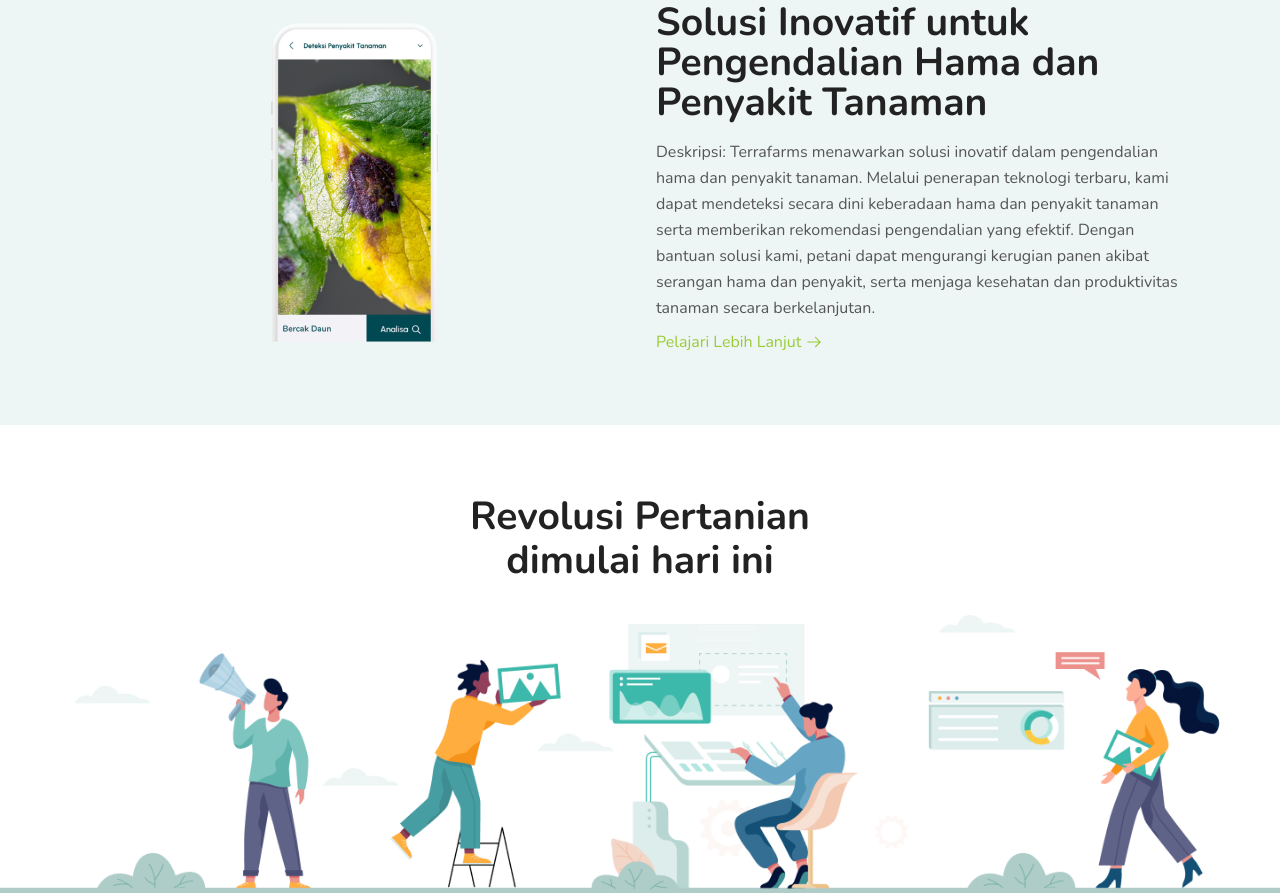
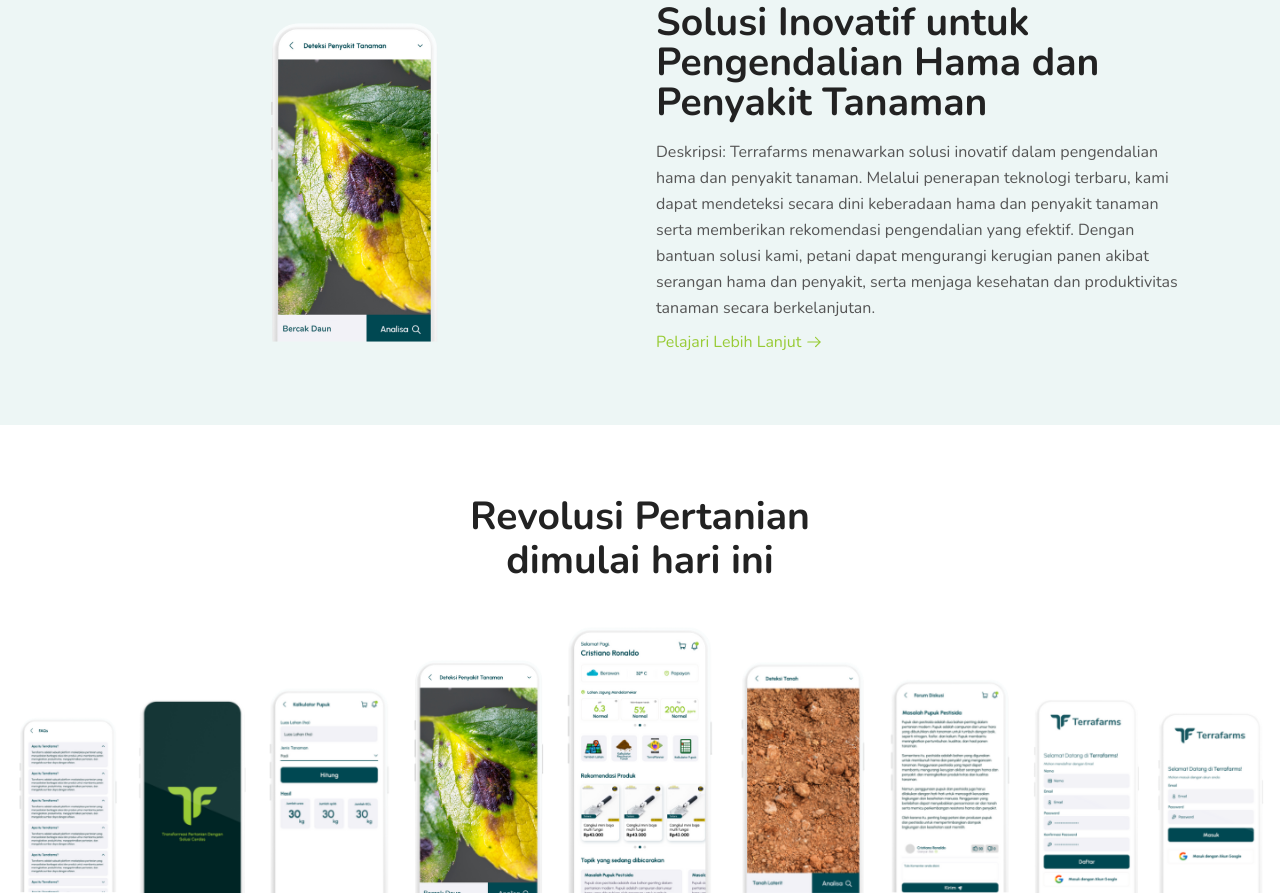
Before and after one commit to algonacci/Terrafarms-Website, an Astro site: page / in a window 1280 px wide. Shown: the part 3802-4697 px from the top of the page. Built offline with nearby package versions, Linux system fonts and the light colour scheme; Astro itself is replaced by a stand-in of ours; some packages are replaced by stand-ins of ours; what tailwind-bootstrap-grid would draw is missing.

Commit message:
add more images

```diff
--- a/src/content/homepage/index.md
+++ b/src/content/homepage/index.md
@@ -75,7 +75,7 @@
 # workflow
 workflow:
   title: "Revolusi Pertanian dimulai hari ini"
-  image: "/images/banner.png"
+  image: "/images/widebanner.png"
   description: ""
 
 # call_to_action
```
Also changed, not shown: public/images/widebanner.png (added).
